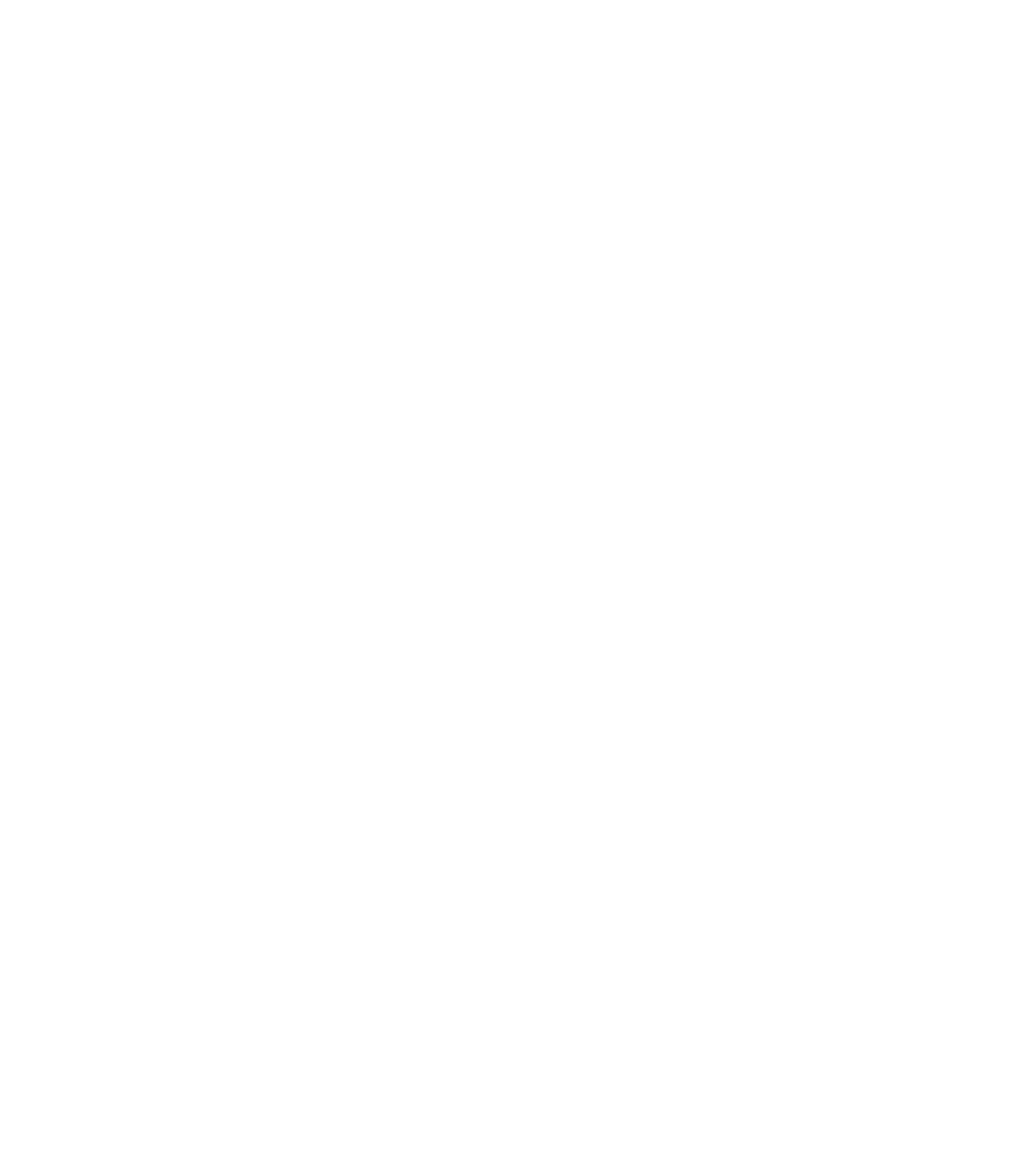
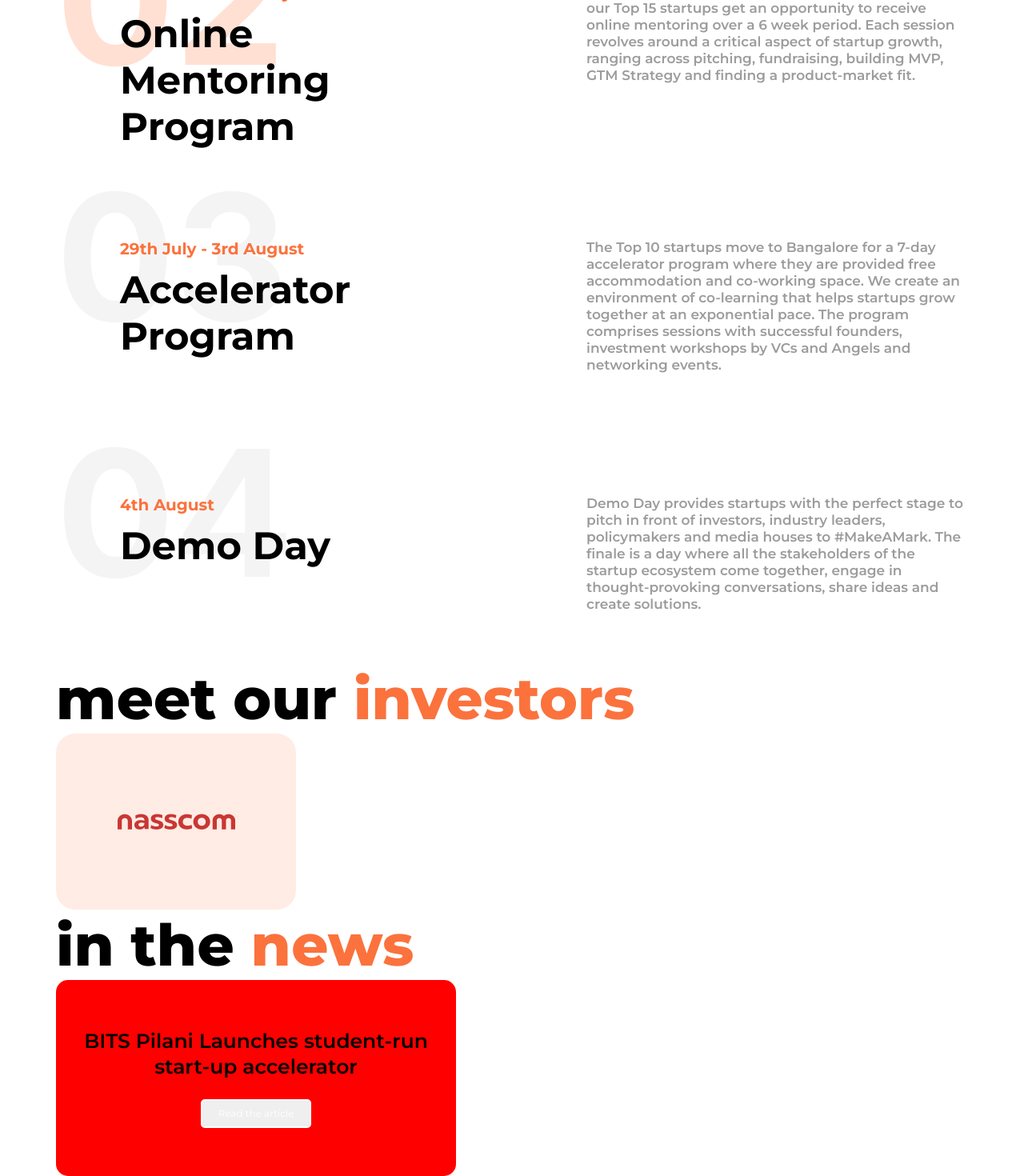
Before and after one commit to dvm-bitspilani/cel-conquest-2024, a React (Vite) app: page / in a window 1280 px wide. Shown: the part 655-2125 px from the top of the page at 80% size. Before the commit the page ends 839 px from the top, so only its background shows below. Built offline with nearby package versions, Linux system fonts and the light colour scheme.

Commit message:
style: timeline section

```diff
--- /dev/null
+++ b/src/components/Landing/InvestorCard/InvestorCard.jsx
@@ -0,0 +1,10 @@
+import * as styles from "./InvestorCard.module.scss";
+
+const InvestorCard = ({ investorImg }) => {
+  return (
+    <div className={styles.card}>
+      <img src={investorImg} />
+    </div>
+  );
+};
+export default InvestorCard;
--- /dev/null
+++ b/src/components/Landing/InvestorCard/InvestorCard.module.scss
@@ -0,0 +1,9 @@
+.card {
+  background-color: #ffece5;
+  width: 300px;
+  height: 220px;
+  display: flex;
+  justify-content: center;
+  align-items: center;
+  border-radius: 24px;
+}
--- /dev/null
+++ b/src/components/Landing/NewsCarouselCard/NewsCarouselCard.jsx
@@ -0,0 +1,11 @@
+import * as styles from "./NewsCarouselCard.module.scss";
+
+const NewsCarouselCard = () => {
+  return (
+    <div className={styles.newsCardCarousel}>
+      <p className={styles.newsCardTitle}>BITS Pilani Launches student-run start-up accelerator</p>
+      <button className={styles.newCardButton}>Read the article</button>
+    </div>
+  );
+};
+export default NewsCarouselCard;
--- /dev/null
+++ b/src/components/Landing/NewsCarouselCard/NewsCarouselCard.module.scss
@@ -0,0 +1,29 @@
+.newsCardCarousel {
+    background-color: red;
+    border-radius: 15px;
+    width: 500px;
+    padding: 60px 0px;
+    display: flex;
+    flex-direction: column;
+    justify-content: center;
+    align-items: center;
+    gap: 25px;
+  .newsCardTitle {
+    color: #fff;
+    color: black;
+    text-align: center;
+    font-size: 25px;
+    font-weight: 600;
+    line-height: 32px;
+  }
+  .newCardButton {
+    padding: 10px 20px;
+    color: #fff;
+    border: white 2px solid;
+    border-radius: 5px;
+    text-align: center;
+    font-size: 12px;
+    font-weight: 400;
+    line-height: 12px;
+  }
+}
--- /dev/null
+++ b/src/components/Landing/TimelineCard/TimelineCard.jsx
@@ -0,0 +1,22 @@
+import * as styles from "./TimelineCard.module.scss";
+
+const TimelineCard = ({ srno, date, title, para, srcolor }) => {
+  return (
+    <div className={styles.Timelinecard}>
+      <div
+        className={styles.srno}
+        style={{ color: srcolor == "orange" ? "#FFE0D3" : "#F4F4F4" }}
+      >
+        {srno}
+      </div>
+      <div className={styles.cardContent}>
+        <div className={styles.leftPart}>
+          <p className={styles.date}>{date}</p>
+          <p className={styles.title}>{title}</p>
+        </div>
+        <div className={styles.para}>{para}</div>
+      </div>
+    </div>
+  );
+};
+export default TimelineCard;
--- /dev/null
+++ b/src/components/Landing/TimelineCard/TimelineCard.module.scss
@@ -0,0 +1,46 @@
+@import url("https://fonts.googleapis.com/css2?family=Inter:wght@100..900&display=swap");
+
+.Timelinecard {
+  min-height: 270px;
+  .srno {
+    position: absolute;
+    z-index: -1;
+    color: #f4f4f4;
+    font-family: "Inter", sans-serif;
+    font-size: 220px;
+    font-weight: 700;
+    line-height: 0.75;
+  }
+  .cardContent {
+    width: calc(100% - 80px);
+    position: relative;
+    top: 60px;
+    left: 80px;
+    margin: 50px 0px;
+    display: flex;
+    justify-content: space-between;
+    .leftPart {
+      width: 40%;
+      .date {
+        font-size: 20px;
+        font-weight: 700;
+        color: #FB723D;
+;
+      }
+      .title {
+        margin-top: 10px;
+        color: #000;
+        font-size: 48px;
+        font-weight: 700;
+      }
+    }
+    .para {
+      width: 45%;
+      color: #9c9c9c;
+      font-size: 17px;
+      font-weight: 600;
+      line-height: 21px
+;
+    }
+  }
+}
--- a/src/routes/Landing/LandingPage.jsx
+++ b/src/routes/Landing/LandingPage.jsx
@@ -1,6 +1,11 @@
 import BackgroundGridFadeImage from "../../assets/images/Landing Page/Background Grid Fade.png";
 import HeroSectionCard from "../../components/Landing/HeroSectionCard/HeroSectionCard";
+import InvestorCard from "../../components/Landing/InvestorCard/InvestorCard";
+import TimelineCard from "../../components/Landing/TimelineCard/TimelineCard";
 import * as styles from "./LandingPage.module.scss";
+
+import nasscom from "../../assets/images/Landing Page/nasscom_logo.svg.png";
+import NewsCarouselCard from "../../components/Landing/NewsCarouselCard/NewsCarouselCard";
 
 const LandingPage = () => {
   return (
@@ -12,14 +17,62 @@ const LandingPage = () => {
             <div></div>
             <div></div>
           </div>
-          <HeroSectionCard value="75+" property="Investors" />
-          <HeroSectionCard value="₹30L" property="Prize Money" />
-          <HeroSectionCard value="250" property="Mentors" />
-          <HeroSectionCard value="$100k" property="Resources" />
+          <div className={styles.heroSectionCardContainer}>
+            <HeroSectionCard value="75+" property="Investors" />
+            <HeroSectionCard value="₹30L" property="Prize Money" />
+            <HeroSectionCard value="250" property="Mentors" />
+            <HeroSectionCard value="$100k" property="Resources" />
+          </div>
         </div>
-        <div className={styles.timeline}></div>
-        <div className={styles.investors}></div>
-        <div className={styles.news}></div>
+        <div className={styles.timeline}>
+          <TimelineCard
+            srno="01"
+            date="15th April - 25th May"
+            title="Registration Begins"
+            para="Conquest would be accepting registrations from 3rd April and would go on till 31st May. The registration is free of charge, just fill out a simple hassle-free application form, and voila! you're good to go."
+          ></TimelineCard>
+          <TimelineCard
+            srno="02"
+            date="10th June - 25th July"
+            title="Online Mentoring Program"
+            para="Transcending the boundaries of geography and time, our Top 15 startups get an opportunity to receive online mentoring over a 6 week period. Each session revolves around a critical aspect of startup growth, ranging across pitching, fundraising, building MVP, GTM Strategy and finding a product-market fit."
+            srcolor="orange"
+          ></TimelineCard>
+          <TimelineCard
+            srno="03"
+            date="29th July - 3rd August"
+            title="Accelerator Program"
+            para="The Top 10 startups move to Bangalore for a 7-day accelerator program where they are provided free accommodation and co-working space. We create an environment of co-learning that helps startups grow together at an exponential pace. The program comprises sessions with successful founders, investment workshops by VCs and Angels and networking events."
+          ></TimelineCard>
+          <TimelineCard
+            srno="04"
+            date="4th August"
+            title="Demo Day"
+            para="Demo Day provides startups with the perfect stage to pitch in front of investors, industry leaders, policymakers and media houses to #MakeAMark. The finale is a day where all the stakeholders of the startup ecosystem come together, engage in thought-provoking conversations, share ideas and create solutions."
+          ></TimelineCard>
+        </div>
+        <div className={styles.investors}>
+          <h2>
+            meet our <span>investors</span>
+          </h2>
+          <div className={styles.investorCardContainer}>
+            <div>
+              <InvestorCard investorImg={nasscom}></InvestorCard>
+            </div>
+          </div>
+        </div>
+        <div className={styles.news}>
+          <h2>
+            in the <span>news</span>
+          </h2>
+          <div>
+            <NewsCarouselCard></NewsCarouselCard>
+            <div></div>
+            <div></div>
+            <div></div>
+          </div>
+        </div>
+        <div className={styles.footer}></div>
       </div>
     </>
   );
--- a/src/routes/Landing/LandingPage.module.scss
+++ b/src/routes/Landing/LandingPage.module.scss
@@ -8,7 +8,33 @@
 }
 
 .heroSection {
-  display: flex;
-  justify-content: space-between;
   gap: 30px;
+  .heroSectionCardContainer {
+    display: flex;
+    justify-content: space-between;
+    gap: 30px;
+  }
 }
+
+.timeline {
+}
+
+.investors {
+  h2 {
+    font-size: 72px;
+    font-weight: 800;
+    span {
+      color: #fb723d;
+    }
+  }
+}
+
+.news {
+  h2 {
+    font-size: 72px;
+    font-weight: 800;
+    span {
+      color: #fb723d;
+    }
+  }
+}
```
Also changed, not shown: src/assets/images/Landing Page/footer-conquest-logo.png (added), src/assets/images/Landing Page/nasscom_logo.svg.png (added).
